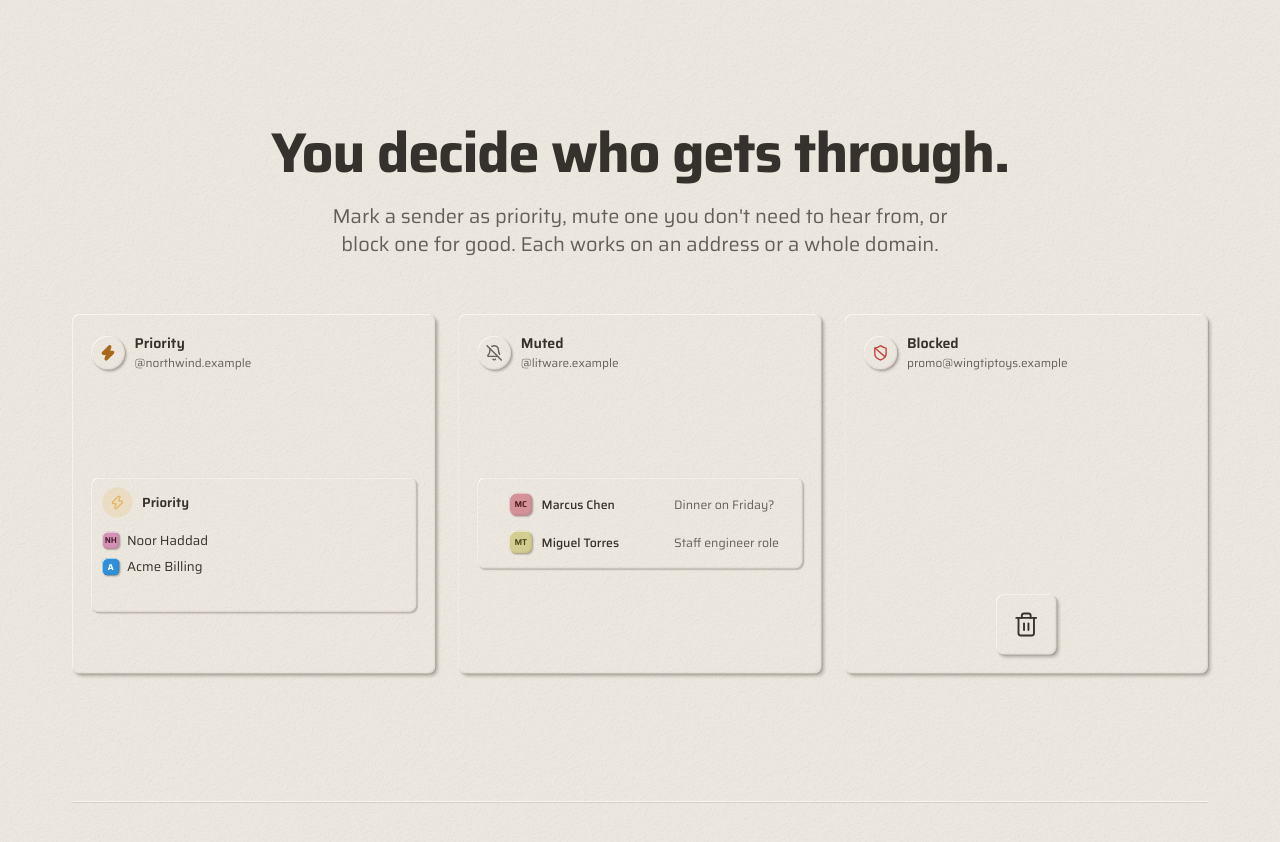
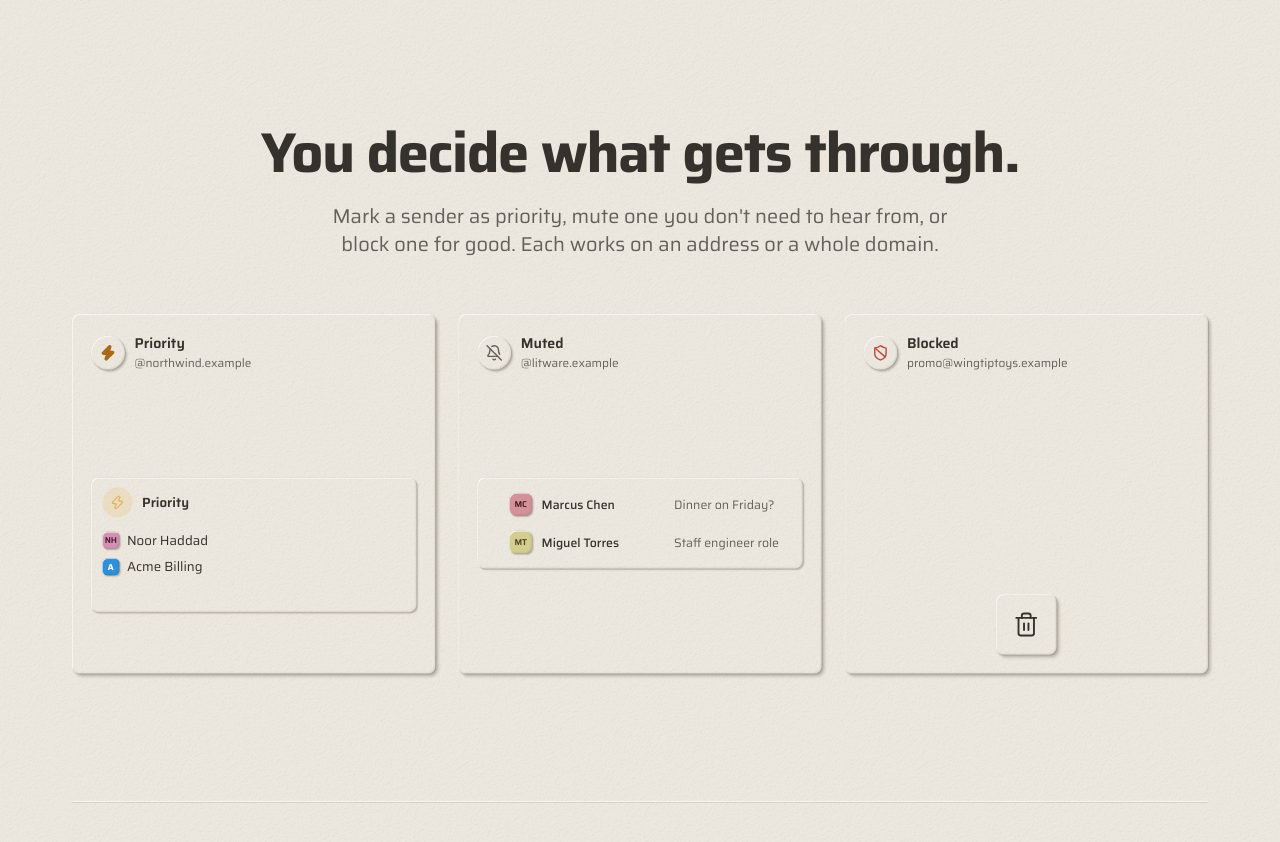
Before and after one commit to nicolasakf/minimail-website, a React (Vite) app: page / in a window 1280 px wide. Shown: the part 6680-7522 px from the top of the page. Built offline with nearby package versions, Linux system fonts and the light colour scheme.

Commit message:
Rules heading: what gets through
Co-Authored-By: Claude Sonnet 5.5 <noreply@anthropic.com>

```diff
--- a/src/scenes/minimum.tsx
+++ b/src/scenes/minimum.tsx
@@ -41,7 +41,7 @@ export function RulesSection() {
   return (
     <Section id="rules">
       <div className="mx-auto max-w-[760px] text-center">
-        <Title>You decide who gets through.</Title>
+        <Title>You decide what gets through.</Title>
         <Lead className="mx-auto mt-5 max-w-[620px]">
           Mark a sender as priority, mute one you don't need to hear from, or block one for good. Each works on an address or a
           whole domain.
```
